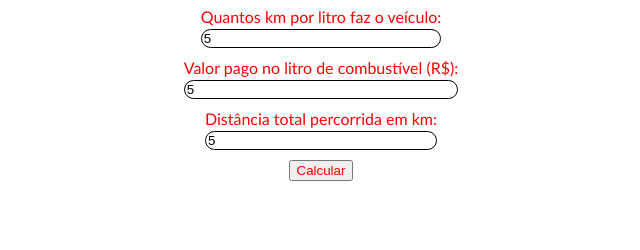
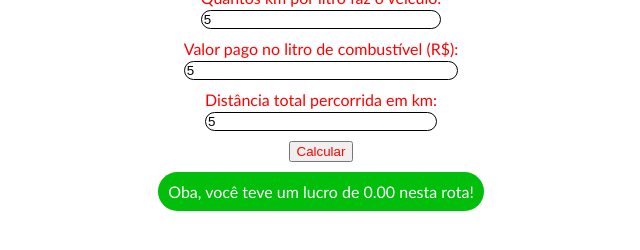
Before and after one commit to andreycmorais/Calculadora-Ifood, a plain HTML site: page index.html in a window 1280 px wide. Both pictures are taken after typing "5", "5", "5", "5" into the empty fields and a click on the button "Calcular". Shown: the part 446-696 px from the top of the page, without its empty margins (319-959 px from the left). Drawn offline with Linux system fonts and the light colour scheme.

Commit message:
Calculando

```diff
--- a/app.css
+++ b/app.css
@@ -38,3 +38,13 @@
   font-size: 130%;
   margin-bottom: 20px;
 }
+.resultado {
+  background-color: rgb(0, 190, 10);
+  color: white;
+  padding: 10px;
+  border-radius: 20px;
+  font-size: 100%;
+}
+.invisivel {
+  display: none;
+}
--- /dev/null
+++ b/app.js
@@ -0,0 +1,22 @@
+document.getElementById("calcular").addEventListener("click", function () {
+  // Pega os valores digitados pelo usuário
+  let valorCorrida = parseFloat(document.getElementById("valorCorrida").value);
+  let kmPorLitro = parseFloat(document.getElementById("kmPorLitro").value);
+  let valorLitro = parseFloat(document.getElementById("valorLitro").value);
+  let distanciaPercorrida = parseFloat(
+    document.getElementById("distanciaPercorrida").value
+  );
+
+  // Calcula o lucro da rota
+  let gastoCombustivel = (distanciaPercorrida / kmPorLitro) * valorLitro;
+  let lucro = valorCorrida - gastoCombustivel;
+
+  // Exibe o resultado na página
+  let resultadoElement = document.getElementById("resultado");
+  resultadoElement.textContent = `Oba, você teve um lucro de ${lucro.toFixed(
+    2
+  )} nesta rota!`;
+
+  // Remove a classe invisível para que o resultado seja mostrado
+  resultadoElement.classList.remove("invisivel");
+});
--- a/index.html
+++ b/index.html
@@ -16,21 +16,23 @@
       />
       <div class="questoes">
         Valor pago pelo Ifood (R$):
-        <input type="number" class="caixas" />
+        <input type="number" class="caixas" id="valorCorrida" />
       </div>
       <div class="questoes">
         Quantos km por litro faz o veículo:
-        <input type="number" class="caixas" />
+        <input type="number" class="caixas" id="kmPorLitro" />
       </div>
       <div class="questoes">
         Valor pago no litro de combustível (R$):
-        <input type="number" class="caixas" />
+        <input type="number" class="caixas" id="valorLitro" />
       </div>
       <div class="questoes">
         Distância total percorrida em km:
-        <input type="number" class="caixas" />
+        <input type="number" class="caixas" id="distanciaPercorrida" />
       </div>
-      <button class="questoes">Calcular</button>
+      <button class="questoes" id="calcular">Calcular</button>
+      <div id="resultado" class="resultado invisivel"></div>
+      <script src="app.js"></script>
     </div>
   </body>
 </html>
```
